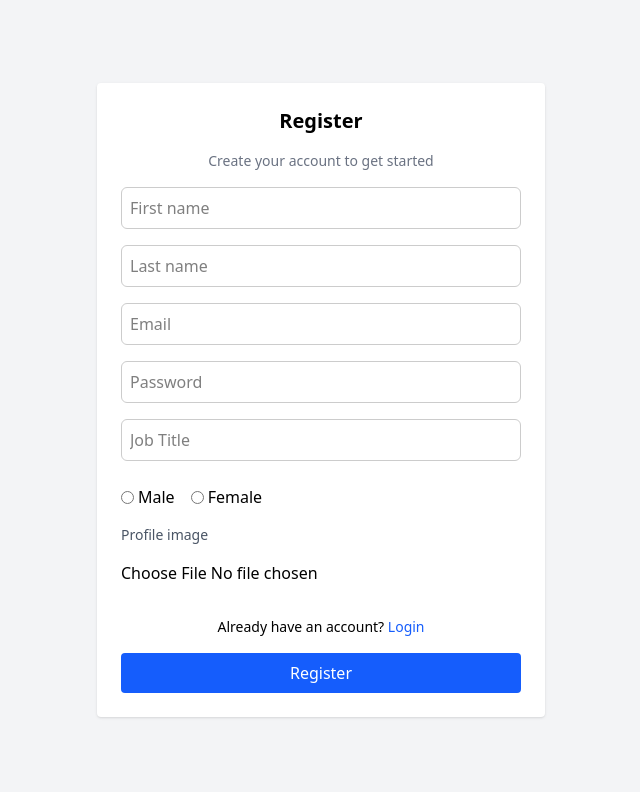
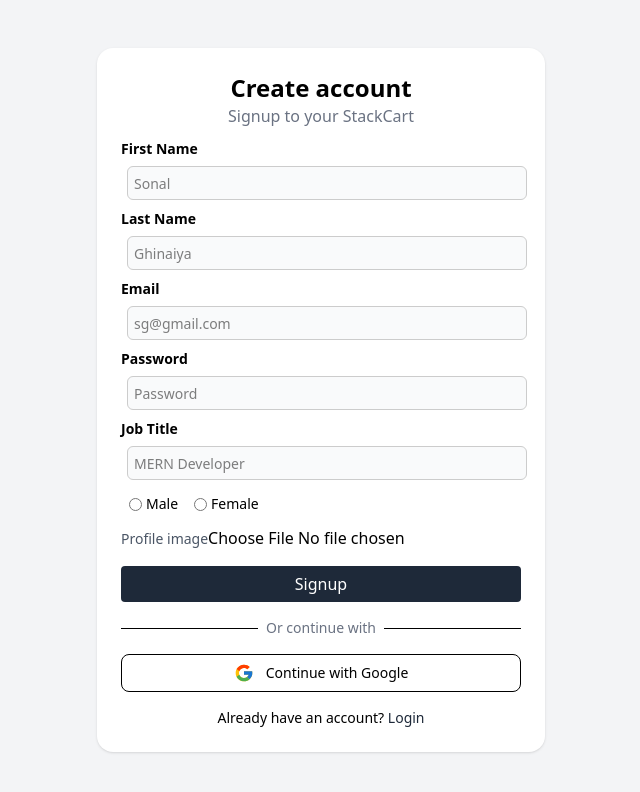
Before and after one commit to sonalghinaiya/mern-stackcart, a React (Vite) app in the folder frontend/: page /register in a window 1280 px wide. Shown: the top 792 px of the page, without its empty margins (319-959 px from the left). Built offline with nearby package versions, Linux system fonts and the light colour scheme.

Commit message:
feat: implement forgot password flow with OTP verification and reset password functionality

```diff
--- a/frontend/package.json
+++ b/frontend/package.json
@@ -15,6 +15,7 @@
     "react": "^19.2.0",
     "react-dom": "^19.2.0",
     "react-icons": "^5.5.0",
+    "react-otp-input": "^3.1.1",
     "react-router-dom": "^7.12.0",
     "tailwindcss": "^4.1.18"
   },
--- a/frontend/src/App.css
+++ b/frontend/src/App.css
@@ -1,6 +1,12 @@
-.input{
-    width: 100%;
-    border: 1px solid #ccc;
-    padding: 8px;
-    border-radius: 6px;
+.input {
+  width: 100%;
+  border: 1px solid #ccc;
+  background-color: #f9fafb;
+  padding: 4px 6px;
+  margin: 6px;
+  border-radius: 6px;
 }
+
+.input::placeholder {
+  font-size: 14px;
+}
--- a/frontend/src/App.jsx
+++ b/frontend/src/App.jsx
@@ -7,15 +7,21 @@ import ProtectedRoutes from "./components/ProtectedRoutes";
 import Navbar from "./components/Navbar";
 import React from "react";
 import AddEditProduct from "./pages/AddEditProduct";
+import ForgotPassword from "./pages/ForgotPassword";
+import VerifyOtp from "./pages/VerifyOtp";
+import ResetPassword from "./pages/ResetPassword";
 
 function App() {
   return (
     <BrowserRouter>
-      <Navbar />
+      {/* <Navbar /> */}
       <Routes>
         <Route path="/" element={<Navigate to="/login" />} />
         <Route path="/login" element={<Login />} />
         <Route path="/register" element={<Register />} />
+        <Route path="/forgot-password" element={<ForgotPassword />} />
+        <Route path="/verify-otp" element={<VerifyOtp />} />
+        <Route path="/reset-password" element={<ResetPassword />} />
         <Route
           path="/profile"
           element={
--- a/frontend/src/api/axios.js
+++ b/frontend/src/api/axios.js
@@ -1,8 +1,8 @@
 import axios from "axios";
 
 const api = axios.create({
-  // baseURL: `http://localhost:8000/api/v1`,
-  baseURL: `https://stackcart.onrender.com/api/v1`,
+  baseURL: `http://localhost:8000/api/v1`,
+  // baseURL: `https://stackcart.onrender.com/api/v1`,
   withCredentials: true,
 });
 
--- /dev/null
+++ b/frontend/src/pages/ForgotPassword.jsx
@@ -0,0 +1,50 @@
+import React from "react";
+import { useState } from "react";
+import api from "../api/axios";
+import { useNavigate } from "react-router-dom";
+
+function ForgotPassword() {
+  const [email, setEmail] = useState("");
+
+  const navigate = useNavigate();
+
+  const handleSubmit = async (e) => {
+    e.preventDefault();
+    try {
+      const res = await api.post("/auth/forgot-password", {
+        email,
+      });
+      navigate("/verify-otp");
+    } catch (error) {
+      console.log(error);
+    }
+  };
+  return (
+    <div className="flex items-center justify-center bg-gray-100 min-h-screen">
+      <form
+        onSubmit={handleSubmit}
+        className="bg-white p-6 rounded-2xl shadow w-full max-w-md space-y-4"
+      >
+        <h2 className="text-2xl font-bold">Forgot Password</h2>
+        <label htmlFor="email" className="text-sm font-semibold">
+          Enter Your Email
+        </label>
+        <input
+          type="email"
+          placeholder="Enter Your Email"
+          value={email}
+          className="input"
+          onChange={(e) => setEmail(e.target.value)}
+        />
+        <button
+          type="submit"
+          className="bg-gray-900 text-white rounded w-full font-semibold px-2 py-1.5 mt-4"
+        >
+          send
+        </button>
+      </form>
+    </div>
+  );
+}
+
+export default ForgotPassword;
--- a/frontend/src/pages/Login.jsx
+++ b/frontend/src/pages/Login.jsx
@@ -1,6 +1,7 @@
 import React, { useState } from "react";
 import { Link, useNavigate } from "react-router-dom";
 import api from "../api/axios";
+import { FcGoogle } from "react-icons/fc";
 
 function Login() {
   const [email, setEmail] = useState("");
@@ -28,41 +29,64 @@ function Login() {
     <div className="flex items-center justify-center bg-gray-100 min-h-screen">
       <form
         onSubmit={handleSubmit}
-        className="bg-white p-6 rounded shadow w-full max-w-md space-y-4"
+        className="bg-white p-8 rounded-2xl shadow w-full max-w-sm"
       >
-        <h2 className="text-xl font-bold text-center">Login</h2>
-        <p className="text-sm text-gray-500 text-center mb-4">
-          Sign in to your account
+        <h2 className="font-bold text-center text-2xl">Welcome back</h2>
+        <p className="text-md text-gray-500 text-center mb-5">
+          Login to your StackCart account
         </p>
+        <label htmlFor="email" className="text-sm font-semibold">
+          Email
+        </label>
         <input
           type="email"
-          placeholder="Email"
+          placeholder="sg@gmail.com"
           value={email}
           className="input"
           onChange={(e) => setEmail(e.target.value)}
         />
+        <label htmlFor="password" className="text-sm font-semibold">
+          Password
+        </label>
         <input
           type="password"
-          placeholder="Password"
+          placeholder="password"
           value={password}
           className="input"
           onChange={(e) => setPassword(e.target.value)}
         />
-        <p className="text-sm text-right text-blue-600 cursor-pointer hover:underline">
-          Forgot your password?
+        <p className="text-sm text-right mb-4 text-gray-800 cursor-pointer hover:underline">
+          <Link to="/forgot-password">Forgot your password?</Link>
         </p>
+        <button
+          type="submit"
+          className="bg-gray-900 text-white rounded-lg w-full px-2 py-1.5"
+        >
+          Login
+        </button>
+        <div className="relative my-6">
+          <div className="absolute inset-0 flex items-center">
+            <div className="w-full border-t" />
+          </div>
+          <div className="relative text-center text-sm">
+            <span className="bg-white px-2 text-gray-500">
+              Or continue with
+            </span>
+          </div>
+        </div>
+        <button
+          type="button"
+          className="w-full flex items-center justify-center gap-3 border rounded-lg py-2 hover:bg-gray-50 transition"
+        >
+          <FcGoogle size={20} />
+          <span className="text-sm font-medium">Continue with Google</span>
+        </button>
         <p className="text-sm text-center mt-4">
           Don't have an account?{" "}
-          <Link to="/register" className="text-blue-600 hover:underline">
+          <Link to="/register" className="text-gray-800 hover:underline">
             Sign Up
           </Link>{" "}
         </p>
-        <button
-          type="submit"
-          className="bg-blue-600 text-white rounded w-full py-2"
-        >
-          Login
-        </button>
       </form>
     </div>
   );
--- a/frontend/src/pages/Register.jsx
+++ b/frontend/src/pages/Register.jsx
@@ -1,6 +1,7 @@
 import React from "react";
 import { Link, useNavigate } from "react-router-dom";
 import api from "../api/axios";
+import { FcGoogle } from "react-icons/fc";
 
 function Register() {
   const navigate = useNavigate();
@@ -17,47 +18,51 @@ function Register() {
     }
   };
   return (
-    <div className="flex items-center justify-center bg-gray-100 min-h-screen">
+    <div className="flex items-center justify-center bg-gray-100 min-h-screen px-4">
       <form
         onSubmit={handleSubmit}
-        className="bg-white p-6 rounded shadow w-full max-w-md space-y-4"
+        className="bg-white p-6 rounded-2xl shadow w-full max-w-md"
       >
-        <h2 className="text-xl font-bold text-center">Register</h2>
-        <p className="text-gray-500 text-sm text-center mb-4">
-          Create your account to get started
+        <h2 className="text-2xl font-bold text-center">Create account</h2>
+        <p className="text-gray-500 text-md text-center mb-2">
+          Signup to your StackCart
         </p>
-        <input
-          className="input"
-          type="text"
-          name="firstName"
-          placeholder="First name"
-        />
-        <input
-          className="input"
-          type="text"
-          name="lastName"
-          placeholder="Last name"
-        />
+        <div>
+          <label className="text-sm font-semibold">First Name</label>
+          <input className="input mt-1" name="firstName" placeholder="Sonal" />
+        </div>
+        <div>
+          <label className="text-sm font-semibold">Last Name</label>
+          <input className="input" name="lastName" placeholder="Ghinaiya" />
+        </div>
+        <div>
+          <label className="text-sm font-semibold">Email</label>
           <input
             className="input"
             type="email"
             name="email"
-          placeholder="Email"
+            placeholder="sg@gmail.com"
           />
+        </div>
+        <div>
+          <label className="text-sm font-semibold">Password</label>
           <input
             className="input"
             type="password"
             name="password"
             placeholder="Password"
           />
+        </div>
+        <div>
+          <label className="text-sm font-semibold">Job Title</label>
           <input
             className="input"
-          type="text"
             name="jobTitle"
-          placeholder="Job Title"
+            placeholder="MERN Developer"
           />
+        </div>
 
-        <div className="flex gap-4 mt-2">
+        <div className="flex gap-4 text-sm m-2 ">
           <label className="flex items-center gap-1">
             <input type="radio" name="gender" value="Male" />
             Male
@@ -67,22 +72,39 @@ function Register() {
             Female
           </label>
         </div>
-        <label className="text-sm text-gray-600 mt-2 block">
-          Profile image
-        </label>
-        <input type="file" name="profileImage" />
+        <div>
+          <label className="text-sm text-gray-600 mt-1">Profile image</label>
+          <input type="file" name="profileImage" className="mt-1" />
+        </div>
+        <button
+          className="w-full bg-gray-800 text-white px-2 py-1.5 mt-4 rounded"
+          type="submit"
+        >
+          Signup
+        </button>
+        <div className="relative my-4">
+          <div className="absolute inset-0 flex items-center">
+            <div className="w-full border-t" />
+          </div>
+          <div className="relative text-center text-sm">
+            <span className="bg-white px-2 text-gray-500">
+              Or continue with
+            </span>
+          </div>
+        </div>
+        <button
+          type="button"
+          className="w-full flex items-center justify-center gap-3 border rounded-lg py-2 hover:bg-gray-50 transition"
+        >
+          <FcGoogle size={20} />
+          <span className="text-sm font-medium">Continue with Google</span>
+        </button>
         <p className="text-sm text-center mt-4">
           Already have an account?{" "}
-          <Link to="/login" className="text-blue-600 hover:underline">
+          <Link to="/login" className="text-gray-800 hover:underline">
             Login
           </Link>
         </p>
-        <button
-          className="w-full bg-blue-600 text-white py-2 rounded"
-          type="submit"
-        >
-          Register
-        </button>
       </form>
     </div>
   );
--- /dev/null
+++ b/frontend/src/pages/ResetPassword.jsx
@@ -0,0 +1,53 @@
+import React, { useState } from "react";
+import { Link, useNavigate } from "react-router-dom";
+import api from "../api/axios";
+
+function ResetPassword() {
+  const [password, setPassword] = useState("");
+
+  const navigate = useNavigate();
+
+  const handleSubmit = async (e) => {
+    e.preventDefault();
+    try {
+      const res = await api.post("/auth/reset-password", {
+        password,
+      });
+
+      navigate("/login");
+    } catch (error) {
+      console.log(error);
+    }
+  };
+  return (
+    <div className="flex items-center justify-center bg-gray-100 min-h-screen">
+      <form
+        onSubmit={handleSubmit}
+        className="bg-white p-8 rounded-2xl shadow w-full max-w-sm"
+      >
+        <h2 className="font-bold text-2xl mb-4">Reset Password</h2>
+        <p className="text-md text-gray-500 mb-5">
+          Enter your new password below.
+          <br />
+          It must be at least 6 characters.
+        </p>
+
+        <input
+          type="password"
+          placeholder="password"
+          value={password}
+          className="input"
+          onChange={(e) => setPassword(e.target.value)}
+        />
+        <button
+          type="submit"
+          className="bg-gray-900 text-white rounded-lg w-full px-2 py-1.5 mt-4"
+        >
+          Change Password
+        </button>
+      </form>
+    </div>
+  );
+}
+
+export default ResetPassword;
--- /dev/null
+++ b/frontend/src/pages/VerifyOtp.jsx
@@ -0,0 +1,61 @@
+import React from "react";
+import { useState } from "react";
+import OtpInput from "react-otp-input";
+import { useNavigate } from "react-router-dom";
+import api from "../api/axios";
+
+function VerifyOtp() {
+  const [email, setEmail] = useState("");
+  const [otp, setOtp] = useState("");
+
+  const navigate = useNavigate();
+
+  const handleSubmit = async (e) => {
+    e.preventDefault();
+    try {
+      const res = await api.post("/auth/verify-otp", {
+        email,
+        otp,
+      });
+      navigate("/reset-password");
+    } catch (error) {
+      console.log(error);
+    }
+  };
+  return (
+    <div className="flex items-center justify-center bg-gray-100 min-h-screen">
+      <form
+        onSubmit={handleSubmit}
+        className="bg-white p-6 rounded-2xl shadow w-full max-w-sm space-y-4"
+      >
+        <h2 className="text-2xl font-bold">Verify</h2>
+        <p className="text-sm text-gray-500 mb-4">
+          Please check your email for a six-digit security code and enter it
+          below
+        </p>
+        <input
+          type="email"
+          placeholder="Email"
+          value={email}
+          className="input"
+          onChange={(e) => setEmail(e.target.value)}
+        />
+        <OtpInput
+          value={otp}
+          onChange={setOtp}
+          numInputs={6}
+          renderSeparator={<span>-</span>}
+          renderInput={(props) => <input {...props} />}
+        />
+        <button
+          type="submit"
+          className="bg-gray-900 text-white rounded w-full px-2 py-1.5"
+        >
+          Submit
+        </button>
+      </form>
+    </div>
+  );
+}
+
+export default VerifyOtp;
```
Also changed, not shown: 1 other file (tests, documents, lock files or other folders). Lines whose indentation alone changed are shown as unchanged.
